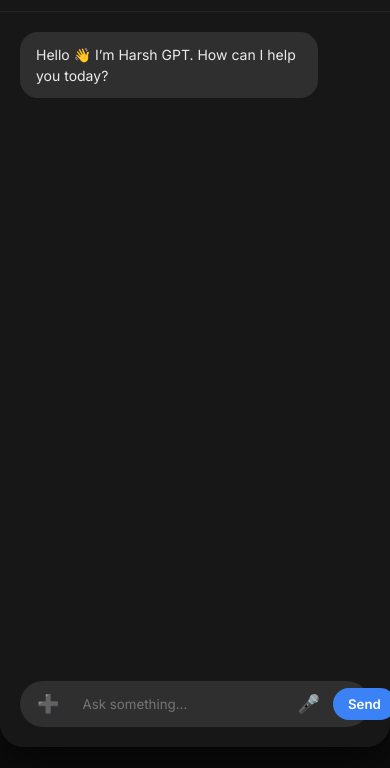
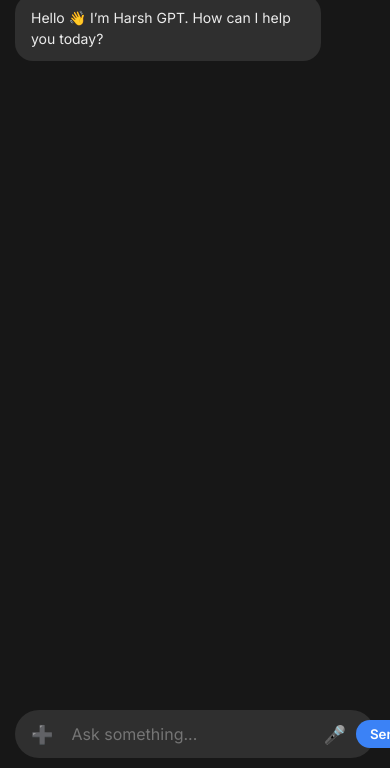
Before and after one commit to Harshsingh1902/harsh-gpt, a plain HTML site: page index.html in a window 390 px wide. Shown: the part 76-844 px from the top of the page. Drawn offline with Linux system fonts and the light colour scheme.

Commit message:
Full CSS update for mobile stability and button styling

```diff
--- a/style.css
+++ b/style.css
@@ -1,23 +1,28 @@
-* { box-sizing: border-box; margin: 0; padding: 0; font-family: 'Inter', sans-serif; }
+* {
+    box-sizing: border-box;
+    margin: 0;
+    padding: 0;
+    font-family: 'Inter', sans-serif;
+}
 
 body {
     background-color: #0d0d0d;
     display: flex;
     justify-content: center;
     align-items: center;
-    height: 100vh;
+    height: 100dvh;
+    margin: 0;
+    overflow: hidden;
 }
 
 .app {
     width: 100%;
     max-width: 480px;
-    height: 95vh;
+    height: 100dvh;
     background-color: #171717;
-    border-radius: 24px;
     display: flex;
     flex-direction: column;
     overflow: hidden;
-    box-shadow: 0 20px 50px rgba(0,0,0,0.7);
 }
 
 .header {
@@ -25,21 +30,33 @@
     display: flex;
     justify-content: space-between;
     align-items: center;
-    padding: 15px 20px;
+    padding: 10px 15px;
     border-bottom: 1px solid #262626;
 }
 
 .nav-center { text-align: center; }
 .header h1 { font-size: 18px; color: #ececec; }
-.subtitle { font-size: 12px; color: #8e8e8e; }
+.subtitle { font-size: 11px; color: #8e8e8e; }
 
 .chat-container {
     flex: 1;
-    padding: 20px;
+    padding: 15px;
     overflow-y: auto;
     display: flex;
     flex-direction: column;
-    gap: 15px;
+    gap: 12px;
+    /* Smooth scrolling for mobile */
+    scroll-behavior: smooth;
+    -webkit-overflow-scrolling: touch;
+}
+
+/* Custom Scrollbar for a premium look */
+.chat-container::-webkit-scrollbar {
+    width: 4px;
+}
+.chat-container::-webkit-scrollbar-thumb {
+    background: #333;
+    border-radius: 10px;
 }
 
 .message {
@@ -48,41 +65,73 @@
     border-radius: 18px;
     font-size: 14px;
     line-height: 1.5;
+    word-wrap: break-word;
 }
 
 .message.bot { background-color: #2f2f2f; color: #ececec; align-self: flex-start; }
 .message.user { background-color: #3b82f6; color: white; align-self: flex-end; }
 
-/* Input area updates */
-.input-area { padding: 20px; background-color: #171717; }
+/* Input Area Fixes */
+.input-area {
+    padding: 10px 15px;
+    background-color: #171717;
+    flex-shrink: 0;
+}
+
 .input-wrapper {
     display: flex;
     background-color: #2f2f2f;
-    border-radius: 30px;
-    padding: 5px 12px;
+    border-radius: 24px;
+    padding: 5px 10px;
     align-items: center;
-    gap: 8px;
+    gap: 5px;
+    border: 1px solid transparent;
+    transition: border-color 0.3s;
 }
 
-input { flex: 1; background: none; border: none; color: white; padding: 10px; outline: none; }
+.input-wrapper:focus-within {
+    border-color: #3b82f6;
+}
 
-.action-btn {
+input {
+    flex: 1;
+    background: none;
+    border: none;
+    color: white;
+    padding: 8px;
+    outline: none;
+    font-size: 16px;
+}
+
+/* Styling for Voice and Image buttons */
+.action-btn, .icon-btn {
     background: none;
     border: none;
     color: #b4b4b4;
     font-size: 18px;
     cursor: pointer;
     padding: 5px;
+    display: flex;
+    align-items: center;
+    justify-content: center;
+    transition: color 0.2s;
 }
 
-.icon-btn { background: none; border: none; color: #b4b4b4; font-size: 20px; cursor: pointer; }
+.action-btn:hover { color: white; }
 
 #sendBtn {
     background-color: #3b82f6;
     color: white;
     border: none;
-    border-radius: 20px;
-    padding: 8px 15px;
+    border-radius: 18px;
+    padding: 6px 14px;
     font-weight: bold;
     cursor: pointer;
+    flex-shrink: 0;
+    transition: transform 0.1s, background-color 0.2s;
 }
+
+#sendBtn:active {
+    transform: scale(0.95);
+    background-color: #2563eb;
+}
```
